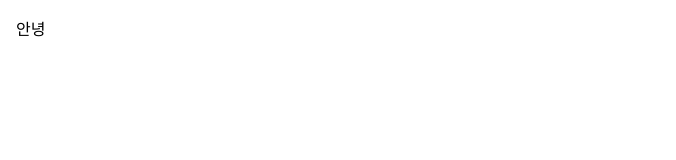
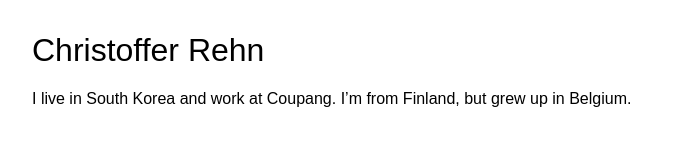
Before and after one commit to hoffa/christoffer.kr, a plain HTML site: page docs/index.html in a window 1280 px wide. Shown: the whole page, without its empty margins (0-676 px from the left). Drawn offline with Linux system fonts and the light colour scheme.

Commit message:
Refactor

```diff
--- a/docs/index.html
+++ b/docs/index.html
@@ -5,11 +5,12 @@
   <meta charset="utf-8">
   <meta name="viewport" content="width=device-width, initial-scale=1">
   <link rel="stylesheet" href="style.css">
-  <title>:)</title>
+  <title>Christoffer Rehn</title>
 </head>
 
 <body>
-  <p>안녕</p>
+  <h1>Christoffer Rehn</h1>
+  <p>I live in South Korea and work at Coupang. I&rsquo;m from Finland, but grew up in Belgium.</p>
 </body>
 
 </html>
--- a/docs/style.css
+++ b/docs/style.css
@@ -1,6 +1,6 @@
 body {
     font-family: sans-serif;
-    margin: 1em;
+    margin: 2em;
 }
 
 h1, h2, h3, h4, h5, h6 {
```
